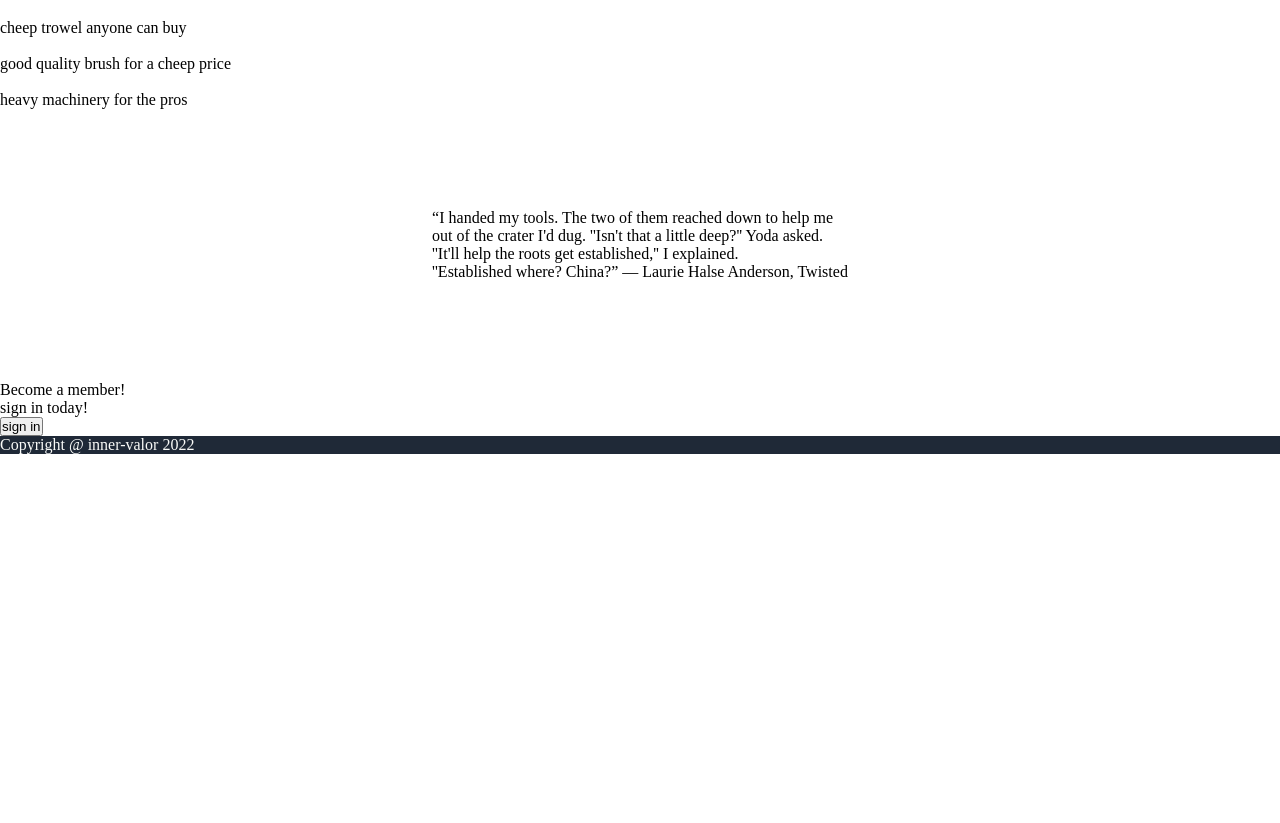
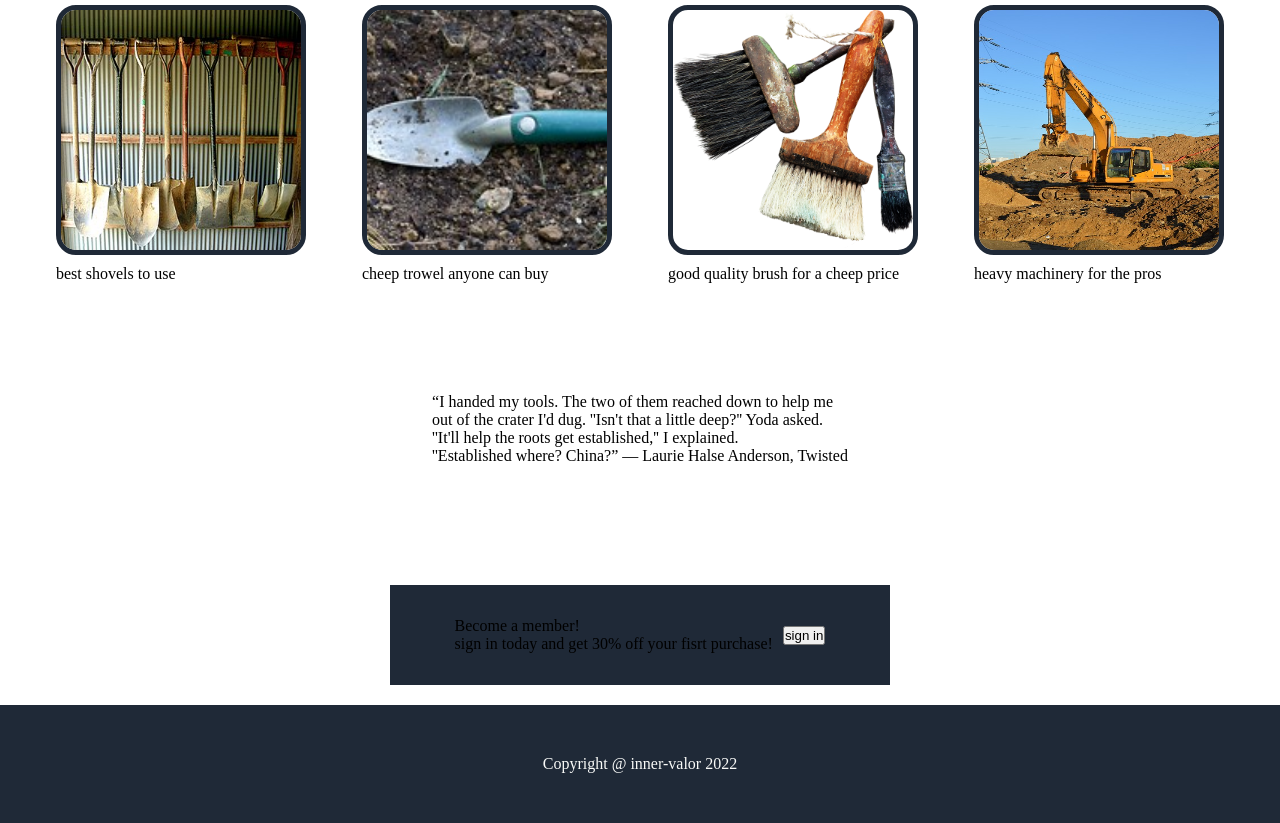
Before and after one commit to inner-valor/Landing-page, a plain HTML site: page index.html in a window 1280 px wide. Shown: the part 577-1400 px from the top of the page. Before the commit the page ends 1031 px from the top, so only its background shows below. Drawn offline with Linux system fonts and the light colour scheme.

Commit message:
add more img. change main and footer. add credits to README.md

```diff
--- a/index.html
+++ b/index.html
@@ -22,29 +22,30 @@
             <div class="headerContent">
                 <h1>Welcome to the underground equipment shop</h1>
                 <p>This place has every tool you need to start digging</p>
-                <button>Buy Now</button>
+                <button type="button">Buy Now</button>
             </div>
             <img src="51388187296_b8122b7d65_c.jpg" alt="dig tools" class="headerImg">
         </article>
 
     </header>
 
-    <nav>
-        <h1>for all your digging needs</h1>
+    <h1 class="info">for all your digging needs</h1>
+    <nav class="info">
+
         <div>
-            <img>
+            <img src="Shovels.jpg">
             <p>best shovels to use</p>
         </div>
         <div>
-            <img>
+            <img src="4941156245_393e1d9496_q.jpg">
             <p>cheep trowel anyone can buy</p>
         </div>
         <div>
-            <img>
+            <img src="brushes-gc4cedabf8_640.png">
             <p>good quality brush for a cheep price</p>
         </div>
         <div>
-            <img>
+            <img src="excavator-g245cd5c69_640.jpg">
             <p>heavy machinery for the pros</p>
         </div>
     </nav>
@@ -54,9 +55,11 @@
             <blockquote cite="https://www.goodreads.com/author/show/10003.Laurie_Halse_Anderson">“I handed my tools. The two of them reached down to help me<br>
                  out of the crater I'd dug. ''Isn't that a little deep?'' Yoda asked. <br> ''It'll help the roots get established,'' I explained. <br> ''Established where? China?” ― Laurie Halse Anderson, Twisted</blockquote>
         </article>
-        <div>
-            <p>Become a member!</p>
-            <p>sign in today!</p>
+        <div class="member">
+            <div>
+                <p>Become a member!</p>
+                <p>sign in today and get 30% off your fisrt purchase!</p>
+            </div>
             <button>sign in</button>
         </div>
     </main>
--- a/style.css
+++ b/style.css
@@ -68,6 +68,7 @@ article {
     border: 1px solid blue;
     border-radius: 10px;
     padding: 9px 40px;
+    cursor: pointer;
 
 }
 
@@ -76,10 +77,49 @@ article {
     border: 4px double green;
 }
 
-main {
+.info {
+    display: flex;
+    justify-content: space-evenly;
+    margin: 10px 0;
 
 }
 
+.info div {
+    display: flex;
+    flex-direction: column;
+    gap: 10px;
+    cursor: pointer;
+}
+
+.info img {
+    width: 250px;
+    height: 250px;
+    border: 5px solid #1f2937;
+    border-radius: 20px;
+
+}
+
+main {
+    display: flex;
+    flex-direction: column;
+    justify-content: center;
+    align-items: center;
+}
+
+.member{
+    display: flex;
+    justify-content: center;
+    align-items: center;
+    height: 100px;
+    width: 500px;
+    background-color: #1f2937;
+    gap: 10px;
+    margin: 20px;
+}
+
 footer {
+    display: flex;
+    justify-content: center;
     margin-top: auto;
+    padding: 50px;
 }
```
Also changed, not shown: 4941156245_393e1d9496_q.jpg (added), Shovels.jpg (added), brushes-gc4cedabf8_640.png (added), excavator-g245cd5c69_640.jpg (added), 1 other file.
